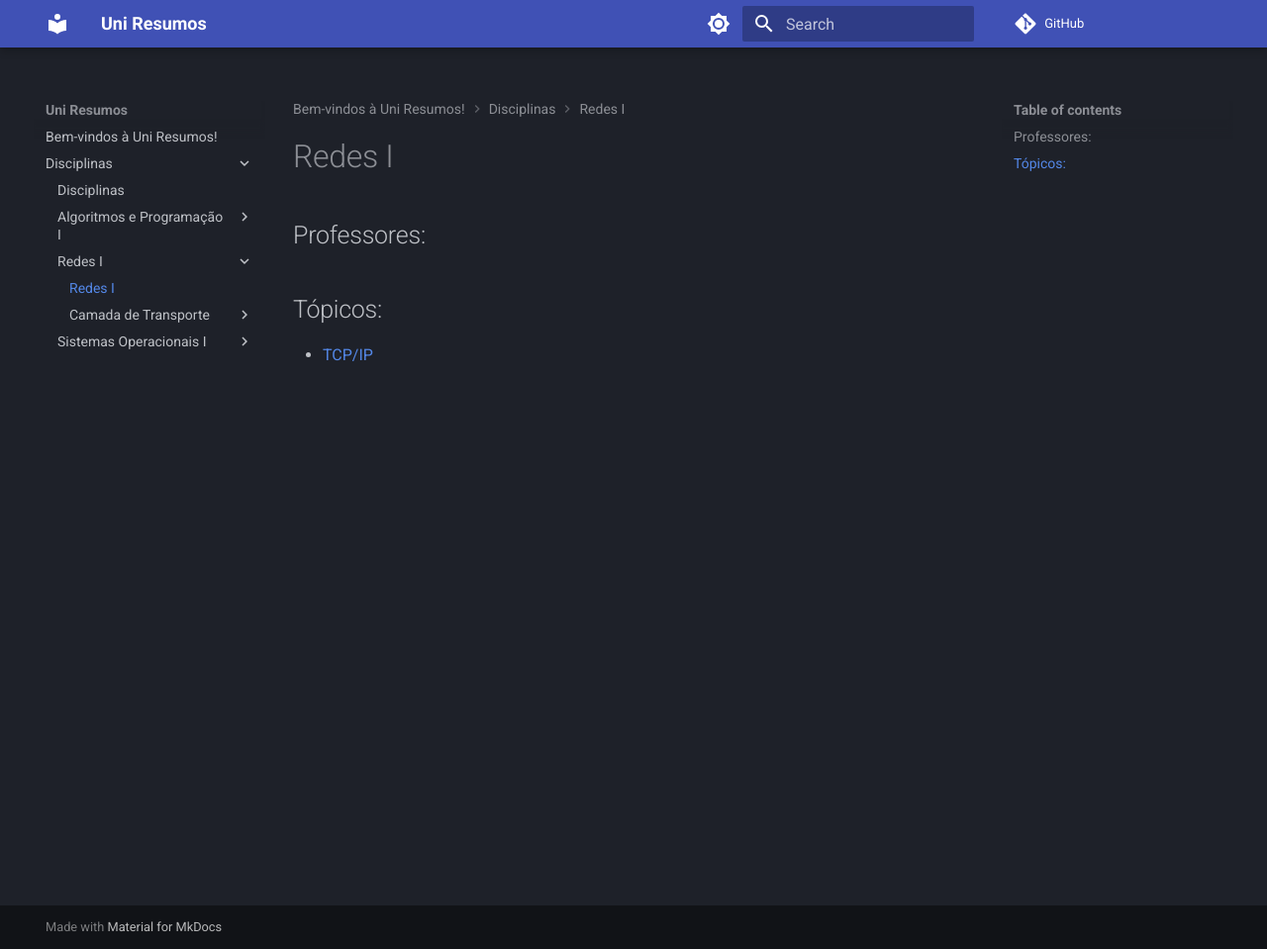
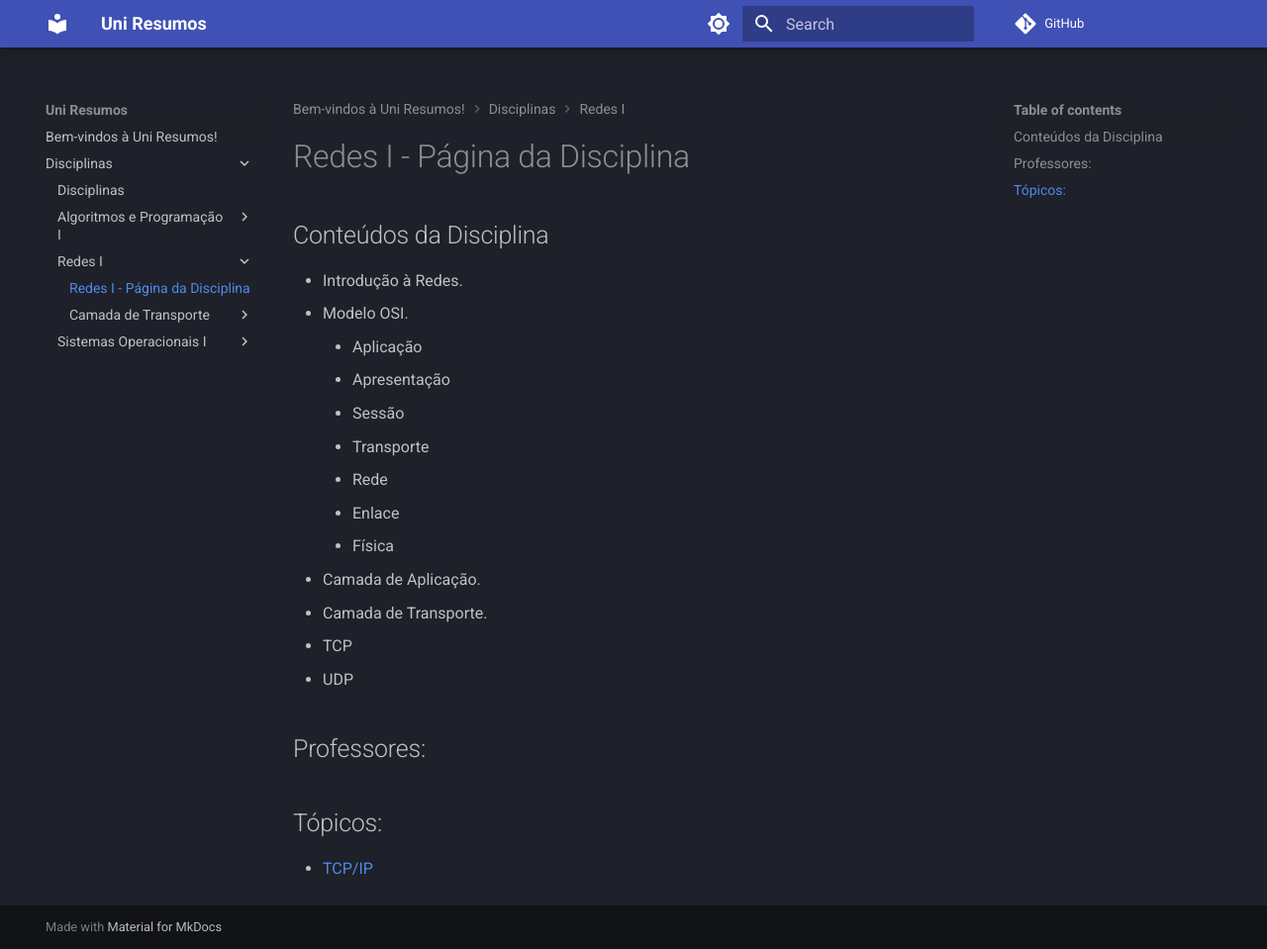
Before and after one commit to eduardoschulz/uniresumos, an MkDocs documentation site: the page built from docs/Disciplinas/Redes I/index.md, in a window 1280 px wide and 959 px high. Shown: the whole window at 99% size. Built offline with MkDocs 1.6.1 and Material for MkDocs 9.7.7, drawn with Linux system fonts in a browser that asks for light colours; comment, search, counter and statistics services are not loaded.

Commit message:
Update index.md
Adicionando conteúdos da disciplinas

```diff
--- a/docs/Disciplinas/Redes I/index.md
+++ b/docs/Disciplinas/Redes I/index.md
@@ -1,6 +1,20 @@
-# Redes I
+# Redes I - Página da Disciplina
+## Conteúdos da Disciplina
+* Introdução à Redes.
+* Modelo OSI.
+    * Aplicação
+    * Apresentação
+    * Sessão
+    * Transporte
+    * Rede
+    * Enlace
+    * Física
+* Camada de Aplicação.
+* Camada de Transporte.
+  * TCP
+  * UDP
 
 ## Professores:
-
+<!--- Decidir --->
 ## Tópicos:
 + [TCP/IP](Camada de Transporte/tcp.md)
```
